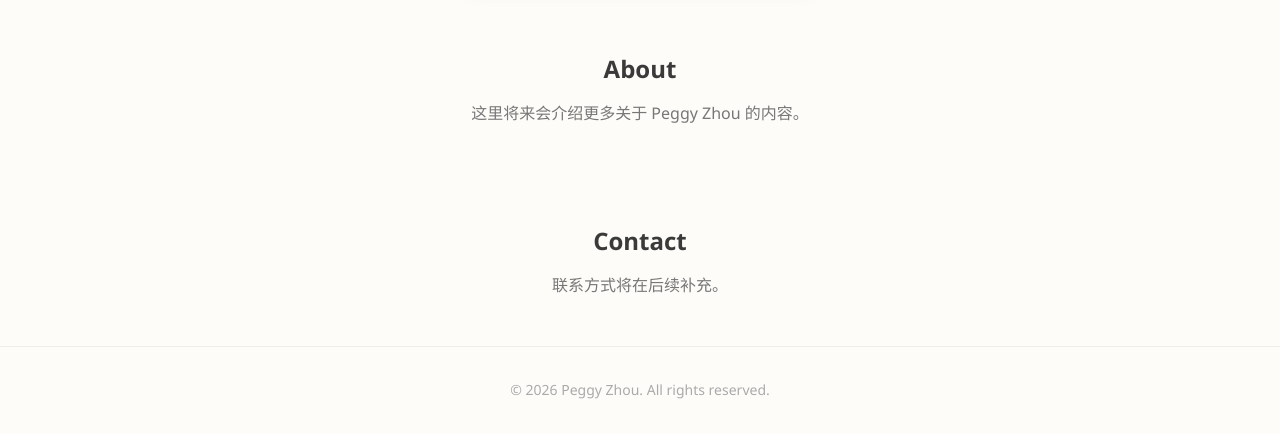
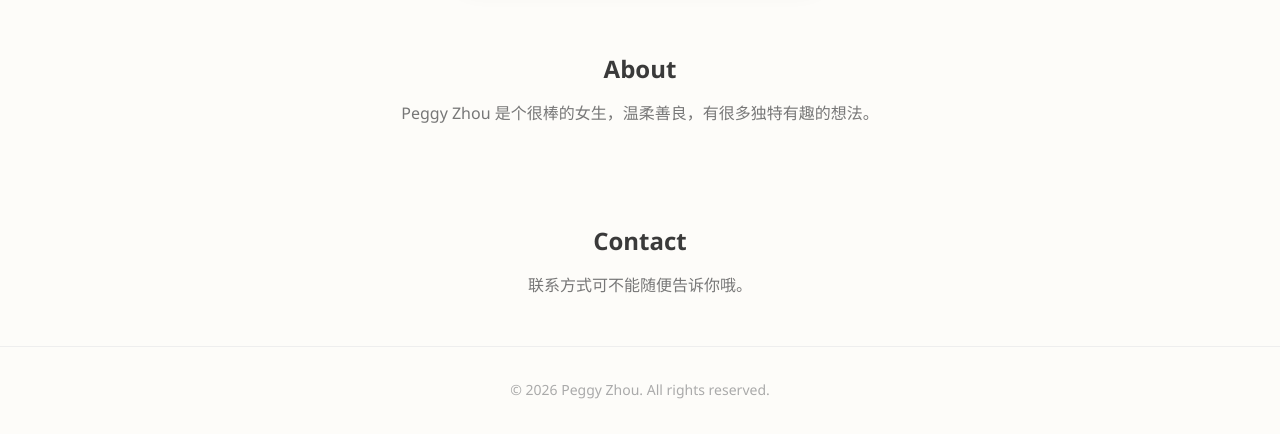
Before and after one commit to Wang-Zichen/PeggyZhou, a plain HTML site: page index.html in a window 1280 px wide. Shown: the part 599-1033 px from the top of the page. Drawn offline with Linux system fonts and the light colour scheme.

Commit message:
update about and contact text

```diff
--- a/index.html
+++ b/index.html
@@ -33,12 +33,12 @@
 
         <section id="about" class="about">
             <h2>About</h2>
-            <p>这里将来会介绍更多关于 Peggy Zhou 的内容。</p>
+            <p>Peggy Zhou 是个很棒的女生，温柔善良，有很多独特有趣的想法。</p>
         </section>
 
         <section id="contact" class="contact">
             <h2>Contact</h2>
-            <p>联系方式将在后续补充。</p>
+            <p>联系方式可不能随便告诉你哦。</p>
         </section>
     </main>
 
```
